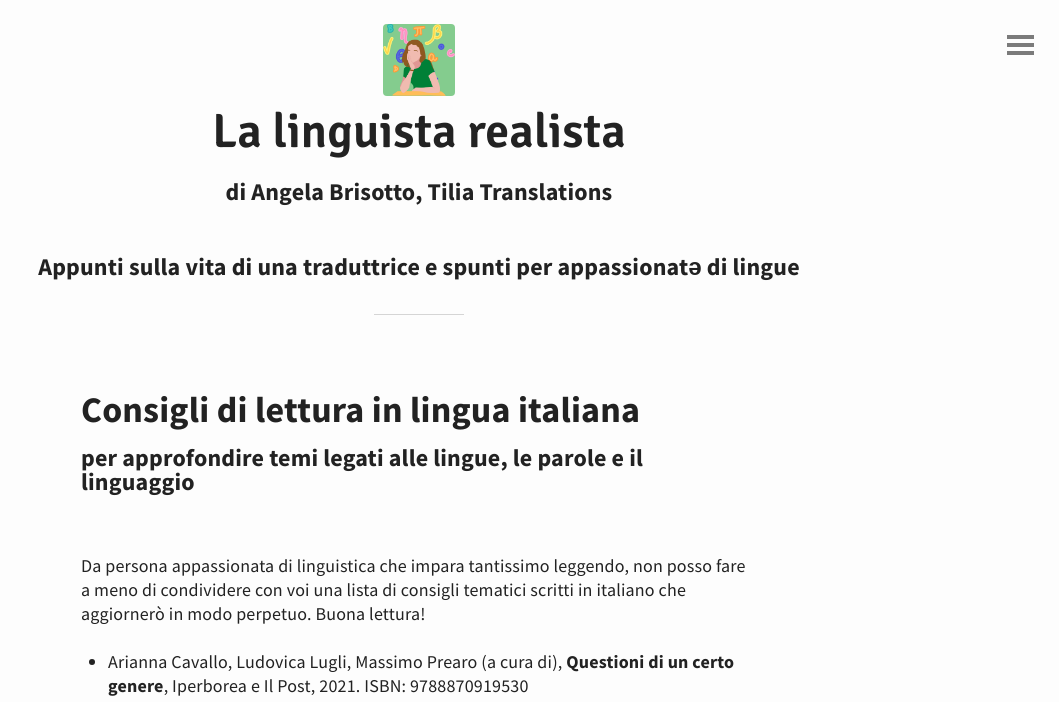
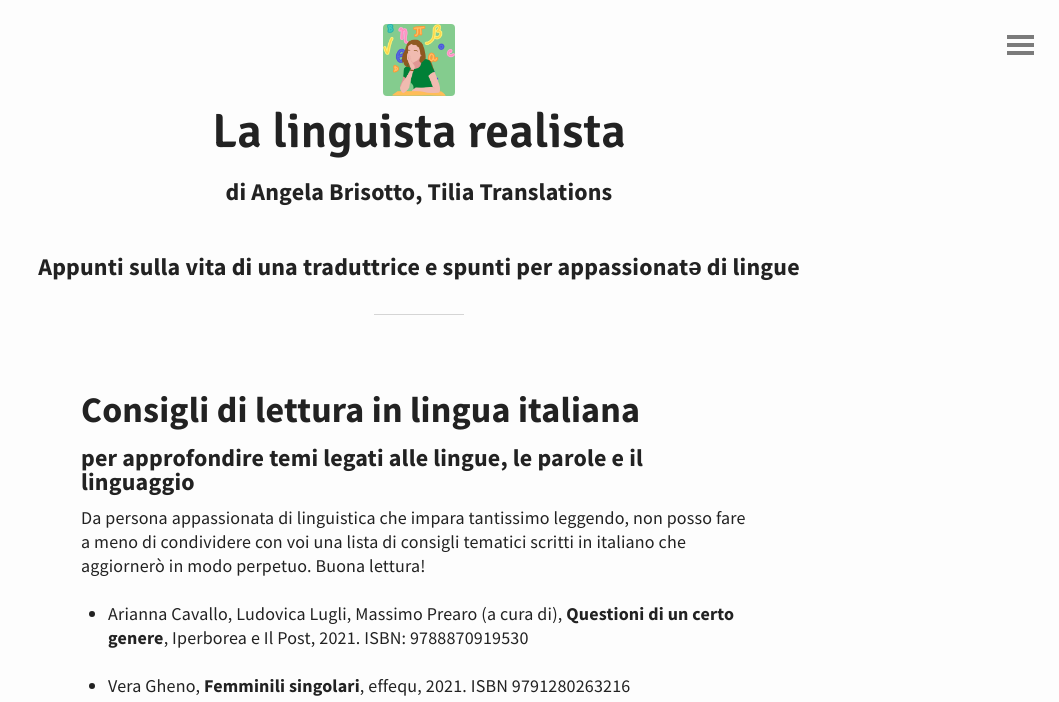
Before and after one commit to angelatiliatranslations/blog, a Jekyll site: the page built from consigli_di_lettura.md, in a window 1280 px wide. Shown: the top 702 px of the page, without its empty margins (221-1280 px from the left). Built offline with Jekyll 4.4.1, drawn with Linux system fonts in a browser that asks for light colours; grey boxes are pictures that could not be loaded.

Commit message:
Update consigli_di_lettura.md

```diff
--- a/consigli_di_lettura.md
+++ b/consigli_di_lettura.md
@@ -3,8 +3,7 @@
 title: Consigli di lettura
 ---
 ## Consigli di lettura in lingua italiana
-### per approfondire temi legati alle lingue, le parole e il linguaggio
-<br>
+#### per approfondire temi legati alle lingue, le parole e il linguaggio
 <p>
 Da persona appassionata di linguistica che impara tantissimo leggendo, non posso fare a meno di condividere con voi una lista di consigli tematici scritti in italiano che aggiornerò in modo perpetuo. Buona lettura!
 </p>
```
